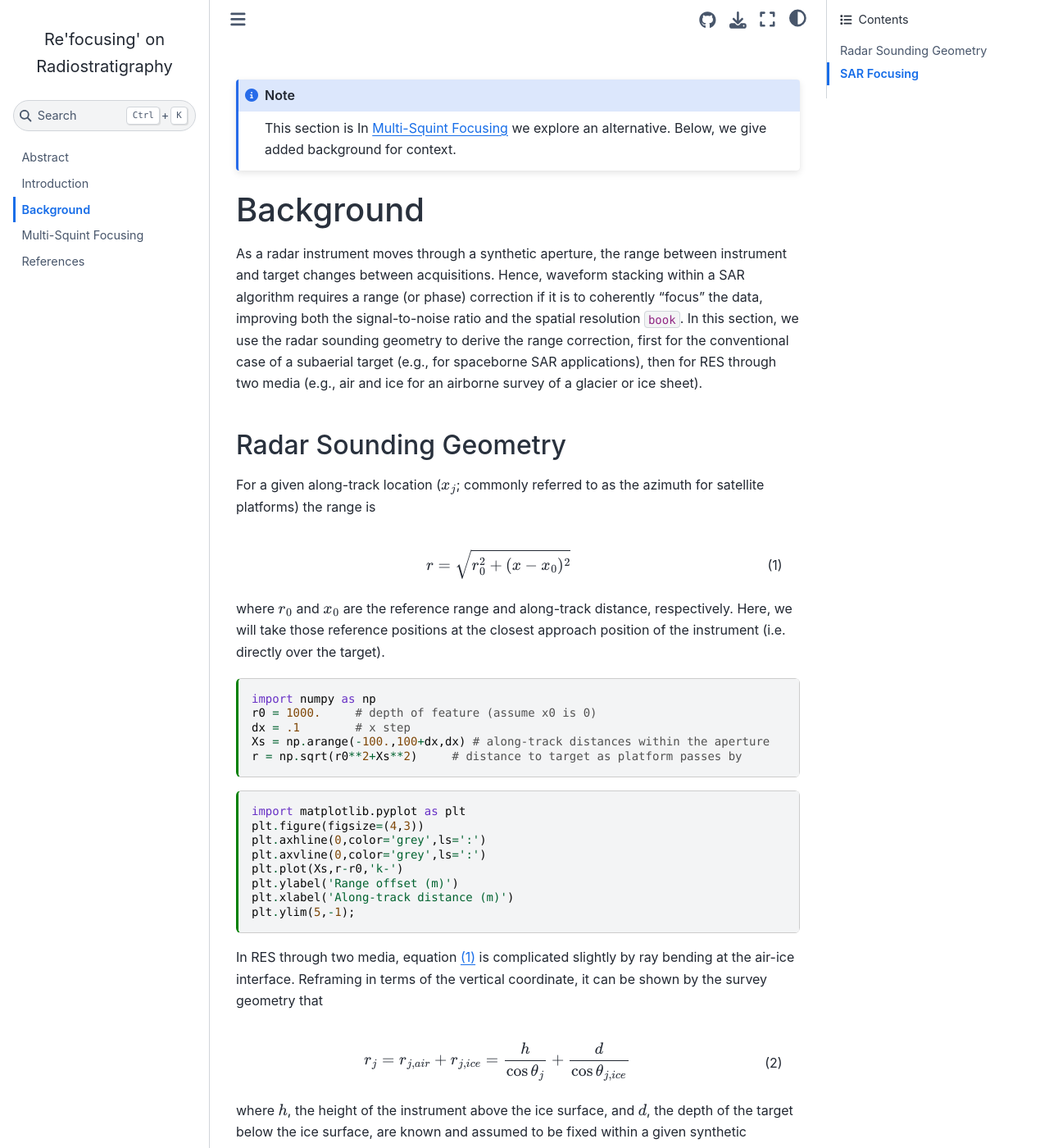
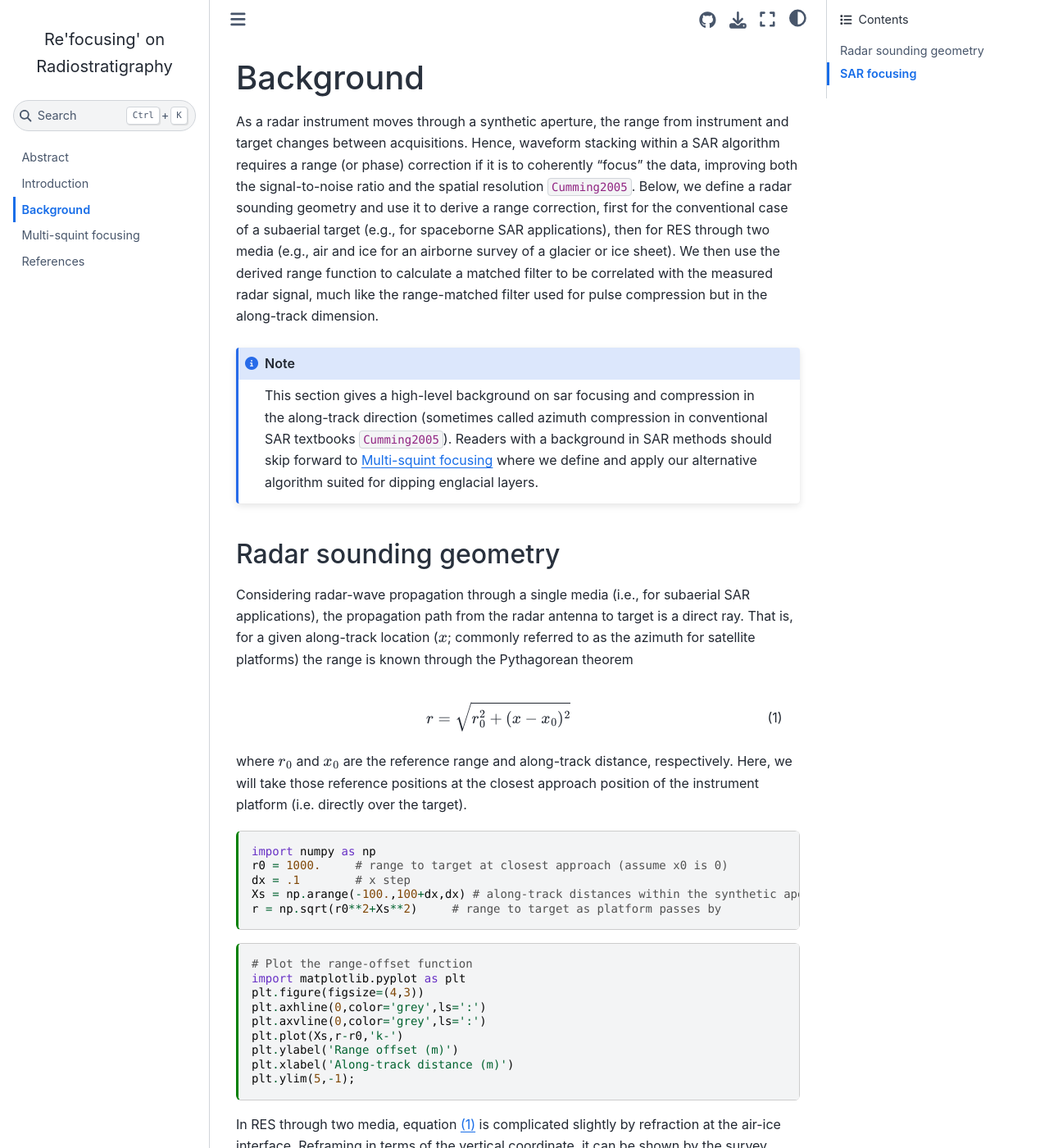
Before and after one commit to benhills/wais24-radiostratigraphy, a Jupyter Book: the page built from background.md, in a window 1280 px wide and 1400 px high. Shown: the whole window at 82% size. Built offline with Jupyter Book 1.0.4 settings and Sphinx 7.4.7 and the Sphinx Book theme 1.1.4, drawn with Linux system fonts in a browser that asks for light colours; cross-references to code outside the pages are shown as plain code; some of the changed text lies outside the part shown.

Commit message:
checkpoint with intro and background a full draft

````diff
--- a/background.md
+++ b/background.md
@@ -12,37 +12,38 @@
   name: python3
 ---
 
+# Background
+
+<!--- SAR focusing -->
+As a radar instrument moves through a synthetic aperture, the range from instrument and target changes between acquisitions.
+Hence, waveform stacking within a SAR algorithm requires a range (or phase) correction if it is to coherently "focus" the data, improving both the signal-to-noise ratio and the spatial resolution {cite}`Cumming2005`.
+Below, we define a radar sounding geometry and use it to derive a range correction, first for the conventional case of a subaerial target (e.g., for spaceborne SAR applications), then for RES through two media (e.g., air and ice for an airborne survey of a glacier or ice sheet).
+We then use the derived range function to calculate a matched filter to be correlated with the measured radar signal, much like the range-matched filter used for pulse compression but in the along-track dimension.
+
 ```{note}
-This section is In {doc}`multisquint` we explore an alternative.
-Below, we give added background for context.
+This section gives a high-level background on sar focusing and compression in the along-track direction (sometimes called azimuth compression in conventional SAR textbooks {cite}`Cumming2005`). Readers with a background in SAR methods should skip forward to {doc}`multisquint` where we define and apply our alternative algorithm suited for dipping englacial layers.
 ```
 
-# Background
+### Radar sounding geometry
 
-<!--- SAR processing -->
-As a radar instrument moves through a synthetic aperture, the range between instrument and target changes between acquisitions.
-Hence, waveform stacking within a SAR algorithm requires a range (or phase) correction if it is to coherently "focus" the data, improving both the signal-to-noise ratio and the spatial resolution {cite}`book`.
-In this section, we use the radar sounding geometry to derive the range correction, first for the conventional case of a subaerial target (e.g., for spaceborne SAR applications), then for RES through two media (e.g., air and ice for an airborne survey of a glacier or ice sheet).
-
-## Radar Sounding Geometry
-
-For a given along-track location ($x_j$; commonly referred to as the azimuth for satellite platforms) the range is
+Considering radar-wave propagation through a single media (i.e., for subaerial SAR applications), the propagation path from the radar antenna to target is a direct ray. That is, for a given along-track location ($x$; commonly referred to as the azimuth for satellite platforms) the range is known through the Pythagorean theorem
 ```{math}
 :label: SAR-range-standard
 r = \sqrt{r_0^2+(x-x_0)^2}
 ```
 where $r_0$ and $x_0$ are the reference range and along-track distance, respectively.
-Here, we will take those reference positions at the closest approach position of the instrument (i.e. directly over the target).
+Here, we will take those reference positions at the closest approach position of the instrument platform (i.e. directly over the target).
 
 ```{code-cell}
 import numpy as np
-r0 = 1000.     # depth of feature (assume x0 is 0)
+r0 = 1000.     # range to target at closest approach (assume x0 is 0)
 dx = .1        # x step
-Xs = np.arange(-100.,100+dx,dx) # along-track distances within the aperture
-r = np.sqrt(r0**2+Xs**2)     # distance to target as platform passes by
+Xs = np.arange(-100.,100+dx,dx) # along-track distances within the synthetic aperture
+r = np.sqrt(r0**2+Xs**2)     # range to target as platform passes by
 ```
 
 ```{code-cell}
+# Plot the range-offset function
 import matplotlib.pyplot as plt
 plt.figure(figsize=(4,3))
 plt.axhline(0,color='grey',ls=':')
@@ -53,24 +54,25 @@
 plt.ylim(5,-1);
 ```
 
-In RES through two media, equation {eq}`SAR-range-standard` is complicated slightly by ray bending at the air-ice interface.
-Reframing in terms of the vertical coordinate, it can be shown by the survey geometry that
+In RES through two media, equation {eq}`SAR-range-standard` is complicated slightly by refraction at the air-ice interface.
+Reframing in terms of the vertical coordinate, it can be shown by the survey geometry ({numref}`SAR-geometry`) that
 ```{math}
 :label: SAR-range-raybend
-r_j = r_{j,air} + r_{j,ice} = \frac{h}{\cos\theta_j} + \frac{d}{\cos\theta_{j,ice}}
+r = r_{air} + r_{ice} = \frac{h}{\cos\theta} + \frac{d}{\cos\theta_{ice}}
 ```
-where $h$, the height of the instrument above the ice surface, and $d$, the depth of the target below the ice surface, are known and assumed to be fixed within a given synthetic aperture.
+where $h$, the height of the instrument platform above the ice surface, and $d$, the depth of the target below the ice surface, are known and assumed to be fixed within a given synthetic aperture.
+If the $h$ is not fixed due to motion of the platform, it is assumed that motion can be compensated.
 
 ```{figure} ./figures/SAR_geometry.png
 ---
 height: 300px
-name: SAR_geometry
+name: SAR-geometry
 ---
-SAR geometry
+Illustration of SAR geometry for wave propagation through two media and refraction at their interface.
 ```
 
-The two additional unknown variables must be related to $x_j$ in order to build an expected range function for the synthetic aperture, $r(x)$, similar to equation \ref{eq:SAR-range-standard}.
-Those are the squint angle, $\theta_j$, and its associated angle after ray bending into the ice, $\theta_{j,ice}$.
+There are two additional unknown variables which must be related to $x$ in order to build an expected range function for the synthetic aperture, $r(x)$, similar to equation {eq}`SAR-range-standard`.
+Those are the squint angle, $\theta$, and its associated angle after ray bending into the ice, $\theta_{ice}$.
 First, the two propagation angles are related through Snell's law,
 ```{math}
 :label: snells-law
@@ -82,13 +84,23 @@
 :label: snells-law-2
 \sin\theta = n\sin\theta_{ice}
 ```
-now with the only $n$ being that for the second medium (ice; 1.77).
-Second, the propagation angle can be related to the distance to the target by assuming a small angle
+now with the only $n$ being that for the second medium (ice; $n\approx1.77$).
+Second, the propagation angle can be related to the range from instrument to target by assuming that the squint angle is relatively small ($\tan\theta=n\tan\theta_{ice}$)
 ```{math}
 :label: angle-approximation
 \tan\theta = \frac{x-x_0}{h+d/n}
 ```
-Then, using equations {eq}`snells-law-2` and {eq}`angle-approximation` in equation {eq}`SAR-range-raybend` gives the relative range as a function of position within the synthetic aperture.
+Then, substituting equations {eq}`snells-law-2` and {eq}`angle-approximation` into equation {eq}`SAR-range-raybend` gives the relative range as a function of position within the synthetic aperture,
+
+```{math}
+:label: SAR-range-raybend-full
+r = \frac{h}{\cos \left ( \tan^{-1} \left ( \frac{x-x_0}{h+d/n} \right ) \right )}
++   \frac{d}{\cos \left ( \tan^{-1} \left ( \frac{x-x_0}{nh+d} \right ) \right ) }
+```
+
+```{note}
+The code cells below use functions from external python scripts. See the github repository ([here](https://github.com/benhills/wais24-radiostratigraphy)) to access those scripts.
+```
 
 ```{code-cell}
 from sar_geometry import *
@@ -113,25 +125,23 @@
 ```
 
 ```{code-cell}
-# Initialize the figure
+# Plot the range-offset function
 plt.figure(figsize=(4,3))
 plt.axhline(0,color='grey',ls=':')
 plt.axvline(0,color='grey',ls=':')
-
 plt.plot(Xs,R1_air,'k',ls='--',label='Nadir Air Only')
 plt.plot(Xs,R1_ice,'k',label='Nadir Air/Ice')
 plt.plot(Xs,R2_air,'indianred',ls='--',label='Squinted Air Only')
 plt.plot(Xs,R2_ice,'indianred',label='Squinted Air/Ice')
-
 plt.legend(fontsize=8)
 plt.xlabel('Along-track distance (m)')
 plt.ylabel('Range offset (m)')
 plt.ylim(5,-1);
 ```
 
-## SAR Focusing
+### SAR focusing
 
-Using the range equation given in the previous section (i.e. equation \ref{eq:SAR-range-raybend} in our case of two media), we define a phase offset to coherently align waveforms within a synthetic aperture,
+Using the range equations given in the previous section (i.e. equations {eq}`SAR-range-standard` or {eq}`SAR-range-raybend`), we define a phase offset to coherently align waveforms within a synthetic aperture,
 ```{math}
 :label: range-to-phase
 \phi = \frac{4 \pi f_\mathrm{c}}{c} r
@@ -142,12 +152,14 @@
 :label: matched-filter
 C_j = e^{-i\phi}
 ```
-which is used as a matched filter against the measurements.
+which is used as a matched filter against the measured radar signal.
 
 ```{code-cell}
+# Import functions from external scripts (see the note above)
 from sar_functions import *
 from supplemental import *
 
+# Calculate and plot the matched filter for no squint
 plt.figure(figsize=(6,2.5))
 C = matched_filter(r2p(R1_air))
 plt.plot(Xs,np.real(C),'k--')
@@ -158,6 +170,7 @@
 ```
 
 ```{code-cell}
+# Calculate and plot the matched filter with squint
 plt.figure(figsize=(6,2.5))
 C = matched_filter(r2p(R2_air))
 plt.plot(Xs,np.real(C),'--',c='indianred')
@@ -167,12 +180,9 @@
 plt.ylabel('Refeference waveform');
 ```
 
-To focus the image, a matched filter {eq}`matched-filter` is calculated for every range bin, $r_0$, and
-
+To focus the image, a matched filter {eq}`matched-filter` is calculated for every range bin, $r_0$, and convolved with the radar measurements, $E$,
 ```{math}
 :label: SAR-focusing
-P_k = \sum_{j=1}^N E_j(r_j,x_j) e^{-i\phi}
+P_{jk} = \sum_{j=1}^N E_{jk}(r_{jk},x_j) e^{-i\phi_j}
 ```
-where $N$ is the number of traces in the synthetic aperture.
-
-Integer justo tortor, auctor id mi et, hendrerit mollis est. Cras laoreet diam augue, eu semper ipsum luctus in. Phasellus lacinia enim libero, sed gravida tortor ultricies ut. Cras consequat at tortor et egestas. Etiam scelerisque et lacus et eleifend. Aenean mattis ligula at bibendum pellentesque. Pellentesque facilisis velit velit, et elementum quam faucibus sed. Praesent sodales lorem ac pellentesque dapibus. Morbi rutrum est vel interdum tincidunt. Proin ac nulla libero. Proin metus arcu, commodo tempor vestibulum vel, posuere eget diam. Sed scelerisque lorem sed libero tristique, eget aliquet augue fermentum. Aenean malesuada justo lectus, ut ornare nisi viverra at. Phasellus eget lectus sem. Duis faucibus diam justo, mollis rhoncus eros tincidunt nec. Sed ultricies nisl urna, a lacinia velit commodo eget.
+where $j$ is the along-track index, $k$ the range index, and $N$ the number of along-track pixels included in the synthetic aperture.
--- a/references.bib
+++ b/references.bib
@@ -310,3 +310,15 @@
     issn = {21699011},
     keywords = {Englacial stratigraphy, Holocene, Pine Island Glacier, Thwaites Glacier, West Antarctica, ice-penetrating radar}
 }
+
+@book{Cumming2005,
+address = {Boston SE  - xxviii, 625 pages : illustrations ; 27 cm + 1 CD-ROM (4 3/4 in.).},
+author = {Cumming, Ian G and Wong, Frank Hay-chee},
+booktitle = {Artech House remote sensing library TA  - TT  -},
+doi = { LK  - https://worldcat.org/title/56805179},
+isbn = {1580530583; 9781580530583},
+language = {English},
+publisher = {Artech House},
+title = {{Digital processing of synthetic aperture radar data : algorithms and implementation}},
+year = {2005}
+}
````
Also changed, not shown: header.md (+1 -1 lines), introduction.md (+8 -8 lines), multisquint.md (+101 -15 lines).
